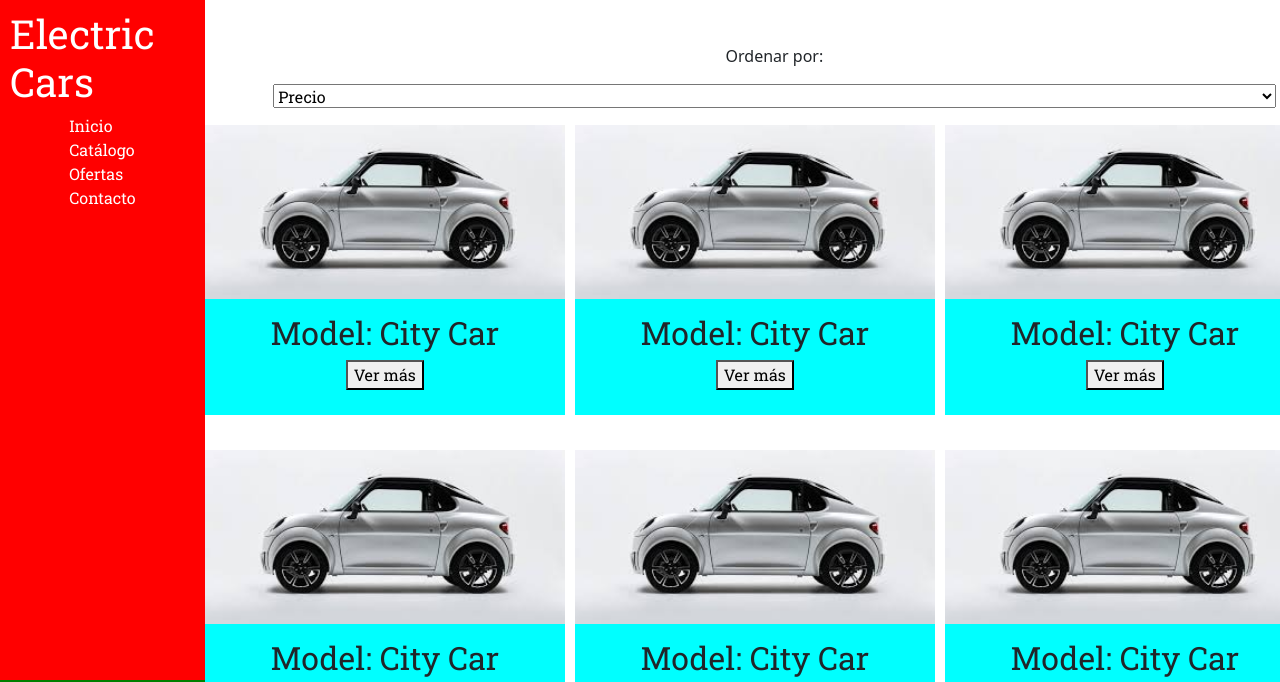
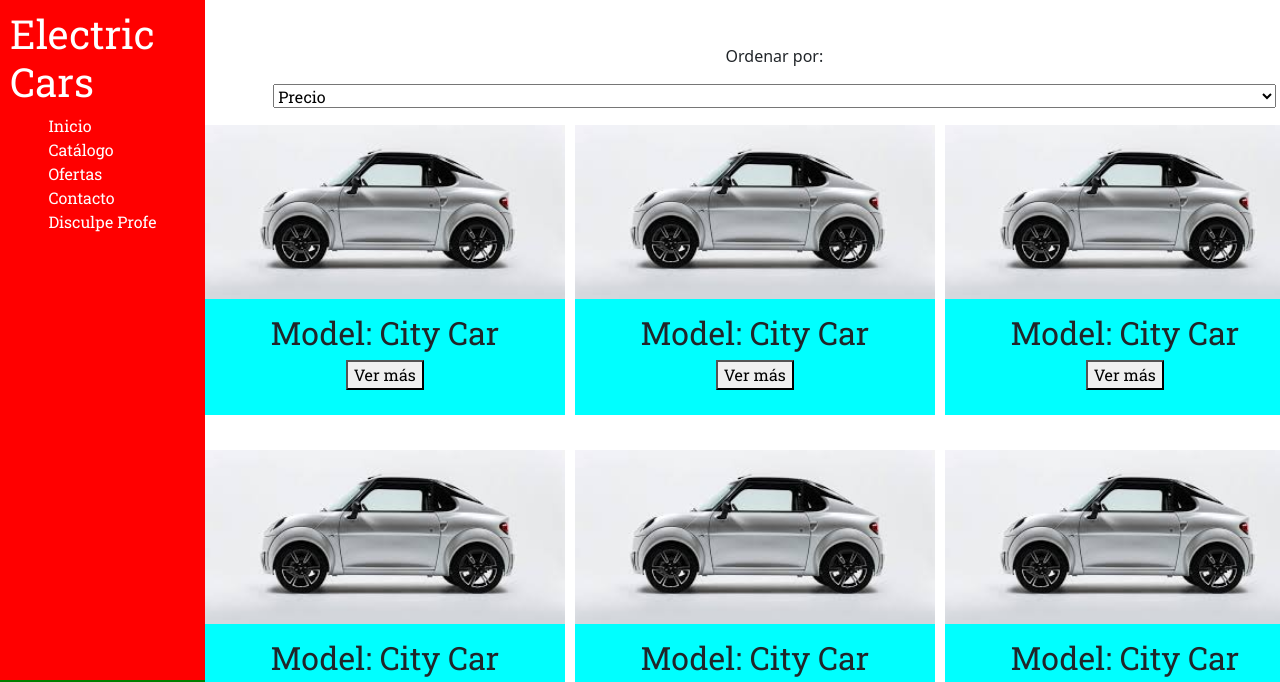
Before and after one commit to durod/MediaQueries, a plain HTML site: page index.html in a window 1280 px wide. Shown: the top 682 px of the page. Drawn offline with nearby package versions, Linux system fonts and the light colour scheme.

Commit message:
finalizado

```diff
--- a/index.html
+++ b/index.html
@@ -30,6 +30,7 @@
                     <li>Catálogo</li>
                     <li>Ofertas</li>
                     <li>Contacto</li>
+                    <li title="Este fin no estare en casa profe, disculpe si hago solo lo justo que piden en el desafio :( ">Disculpe Profe </li>
                 </ul>
             </div>
 
```
